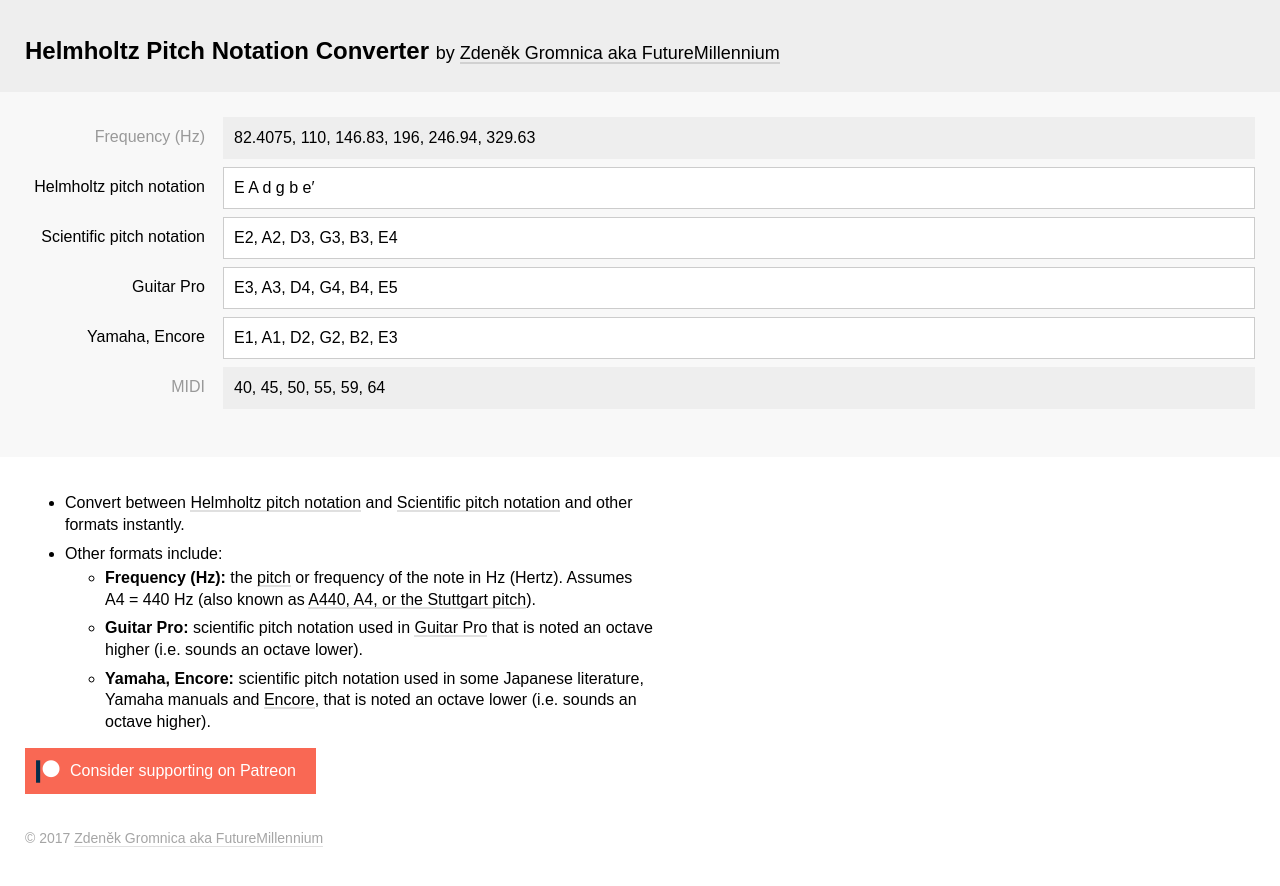
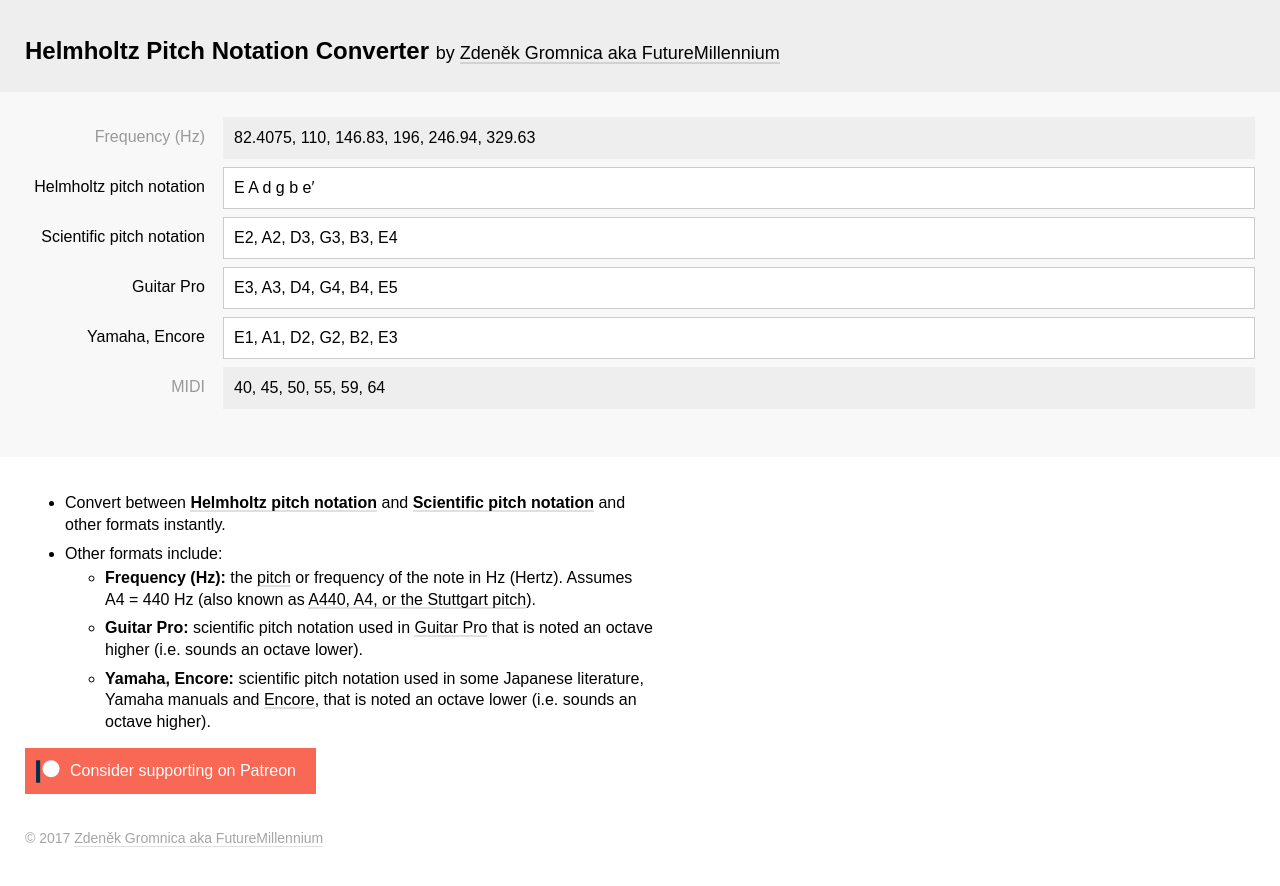
Before and after one commit to FutureMillennium/Helmholtz-Pitch-Notation-Converter, a plain HTML site: page index.html in a window 1280 px wide. Drawn offline with Linux system fonts and the light colour scheme.

Commit message:
+ added readme

```diff
--- a/index.html
+++ b/index.html
@@ -183,7 +183,7 @@ li {
 
 <div class="text">
 	<ul>
-		<li>Convert between <a href="https://en.wikipedia.org/wiki/Helmholtz_pitch_notation" target="_blank">Helmholtz pitch notation</a> and <a href="https://en.wikipedia.org/wiki/Scientific_pitch_notation" target="_blank">Scientific pitch notation</a> and other formats instantly.</li>
+		<li>Convert between <strong><a href="https://en.wikipedia.org/wiki/Helmholtz_pitch_notation" target="_blank">Helmholtz pitch notation</a></strong> and <strong><a href="https://en.wikipedia.org/wiki/Scientific_pitch_notation" target="_blank">Scientific pitch notation</a></strong> and other formats instantly.</li>
 		<li>Other formats include:
 			<ul>
 				<li><strong>Frequency (Hz):</strong> the <a href="https://en.wikipedia.org/wiki/Pitch_(music)" target="_blank">pitch</a> or frequency of the note in Hz (Hertz). Assumes A4 = 440 Hz (also known as <a href="https://en.wikipedia.org/wiki/A440_(pitch_standard)" target="_blank">A440, A4, or the Stuttgart pitch</a>).</li>
```
Also changed, not shown: docs/images/screenshot.png (added), 1 other file.
